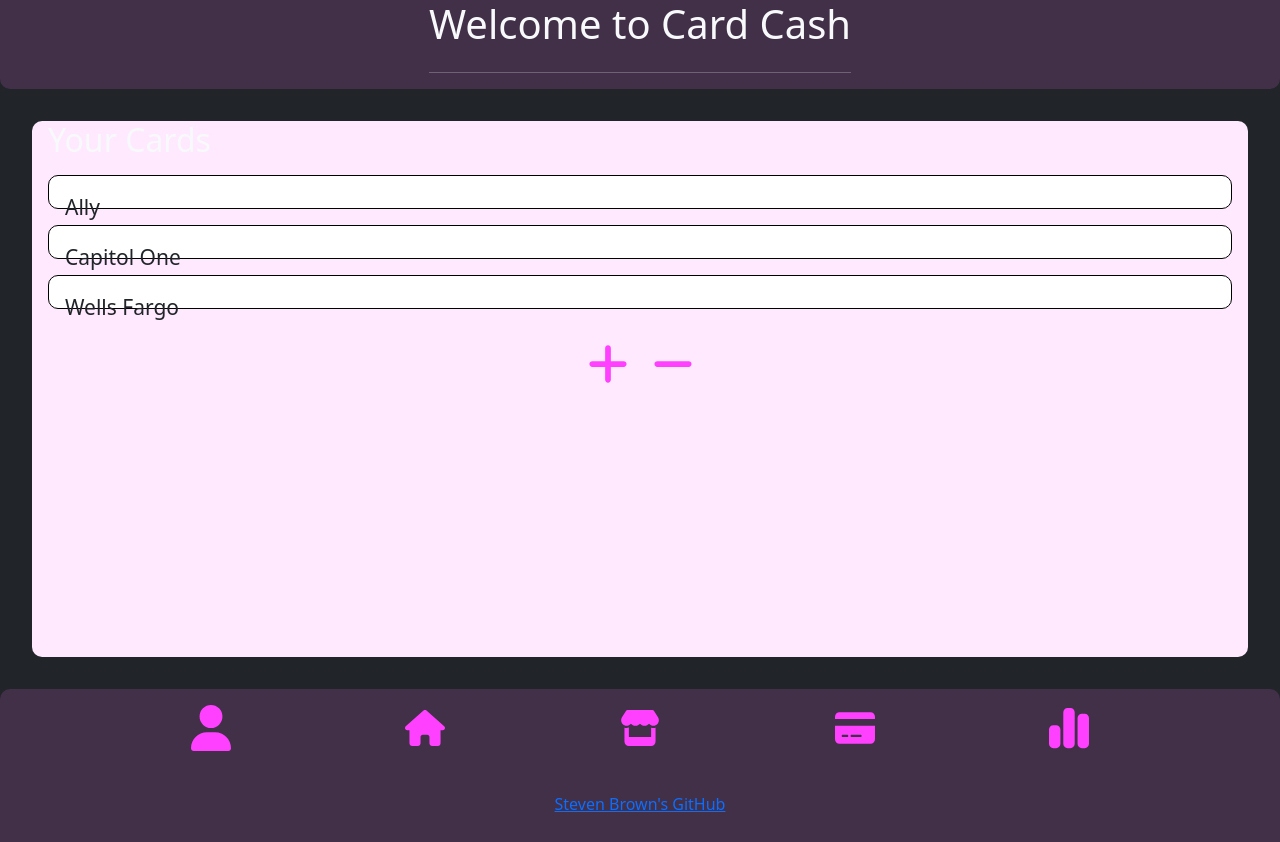
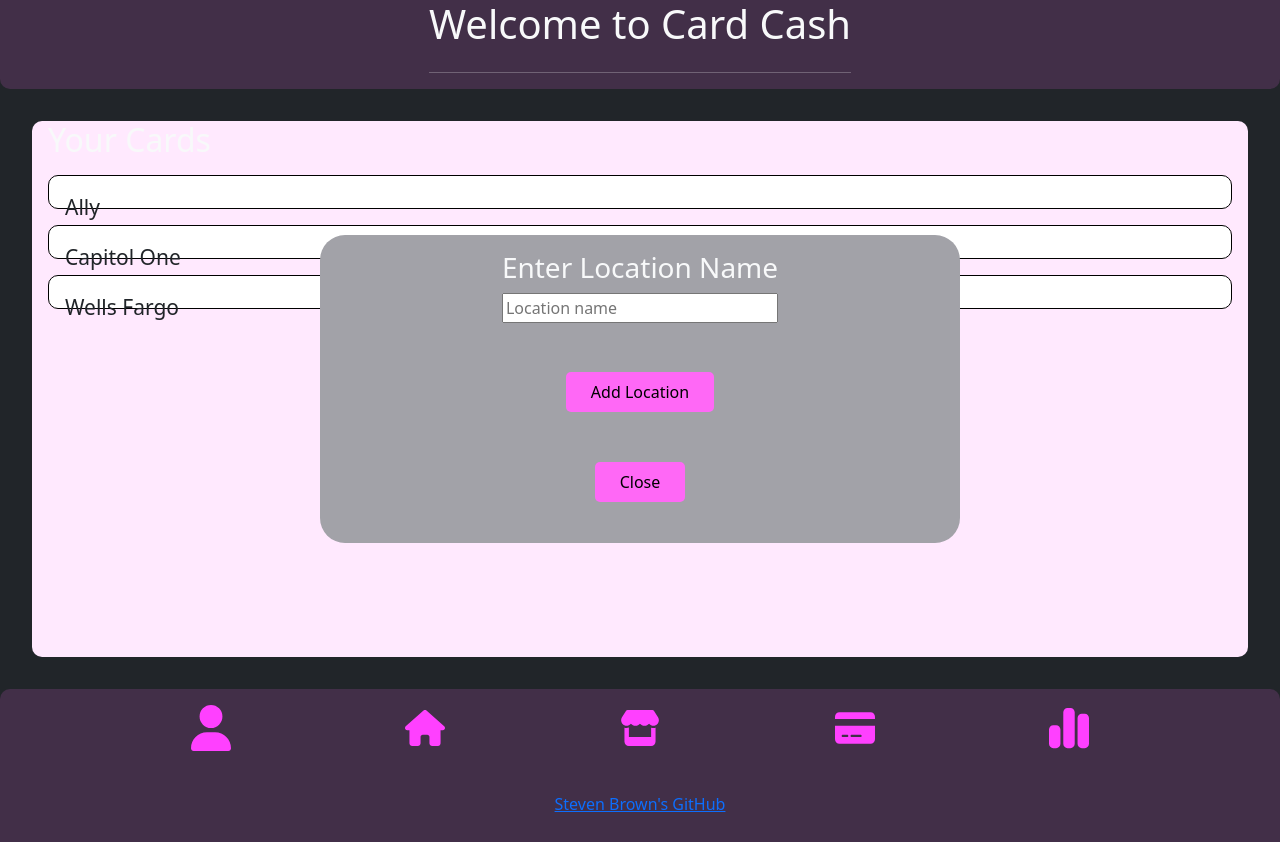
Before and after one commit to stevenjb5M/startup, a React (Vite) app: page /cards in a window 1280 px wide. Built offline with nearby package versions, Linux system fonts and the light colour scheme.

Commit message:
worked on locations page popup

```diff
--- a/src/locations/locations.css
+++ b/src/locations/locations.css
@@ -23,6 +23,15 @@
 
 #popup {
     display: none;
+    width: 50%;
+    border-radius: 25px;
+    display: grid;
+    justify-content: center;
+    align-self: center;
+    justify-self: center;
+    position: absolute;
+    padding: 16px;
+    background-color: rgb(162, 162, 168);
 }
 
 #locations-list {
--- a/src/locations/locations.jsx
+++ b/src/locations/locations.jsx
@@ -1,40 +1,69 @@
-import React from 'react';
+import React, { useContext, useEffect, useState } from 'react';
 import "./locations.css";
 import "../main.css";
+import { UserContext } from '../context/UserContext';
 
 export function Locations() {
+  const [locations, setLocations] = useState([]);
+  const { currentUser } = useContext(UserContext);
+
+  useEffect(() => {
+    const storedLocations = JSON.parse(localStorage.getItem(currentUser + '/locations')) || [];
+    setLocations(storedLocations);
+  }, []);
+
   return (
     <main>
-
       <div id="locations-div">
         <h2 id="locations-title">Your Locations</h2>
         <ul id="locations-list">
-        <li className="location">Amazon</li>
-        <li className="location">Walmart</li>
-        <li className="location">Smiths</li>
+          {locations.map((location, index) => (
+            <li key={index} className="location">{location}</li>
+          ))}
         </ul>
 
         <div id="add-remove-buttons">
-        <a className="icon-link" href="">
+          <a className="icon-link" href="#" onClick={openPopup}>
             <img id="plus-button" className="icon-button" src="plus-solid.svg" alt="Description of image" />
           </a>
           <a className="icon-link" href="">
             <img className="icon-button" src="minus-solid.svg" alt="Description of image" />
           </a>
         </div>
-
       </div>
 
+      <div id="popup-background" style={{display: 'none'}}></div>
 
-    <div id="popup" >
+      <div id="popup" style={{ display: 'none' }}>
         <h3>Enter Location Name</h3>
         <input type="text" id="locationName" placeholder="Location name" />
         <br />
-        <button type="button" onclick="addLocation()">Add Location</button>
-        <button type="button" onclick="closePopup()">Close</button>
+        <button type="button" onClick={addLocation}>Add Location</button>
+        <button type="button" onClick={closePopup}>Close</button>
       </div>
+    </main>
+  );
 
-    </main>
+  function addLocation() {
+    const locationName = document.getElementById('locationName').value;
+    if (locationName) {
+      const updatedLocations = [...locations, locationName];
+      setLocations(updatedLocations);
+      localStorage.setItem(currentUser + '/locations', JSON.stringify(updatedLocations));
+      document.getElementById('locationName').value = '';
+      closePopup();
+    }
+  }
 
-  );
+  function openPopup() {
+    document.getElementById('popup').style.display = 'grid';
+    document.getElementById('popup-background').style.display = 'block';
+
   }
+
+  function closePopup() {
+    document.getElementById('popup').style.display = 'none';
+    document.getElementById('popup-background').style.display = 'none';
+
+  }
+}
```
Lines whose indentation alone changed are shown as unchanged.
